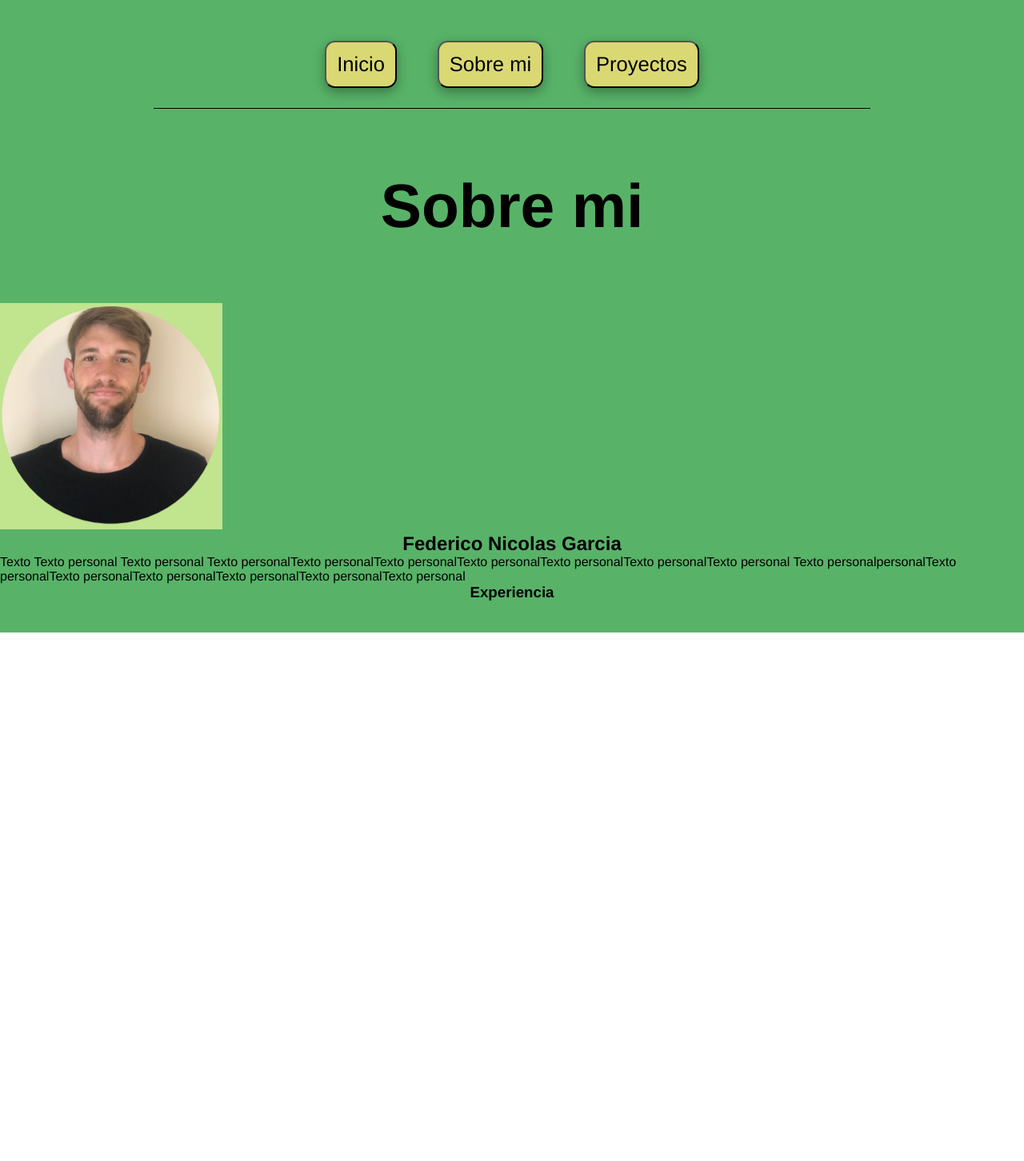
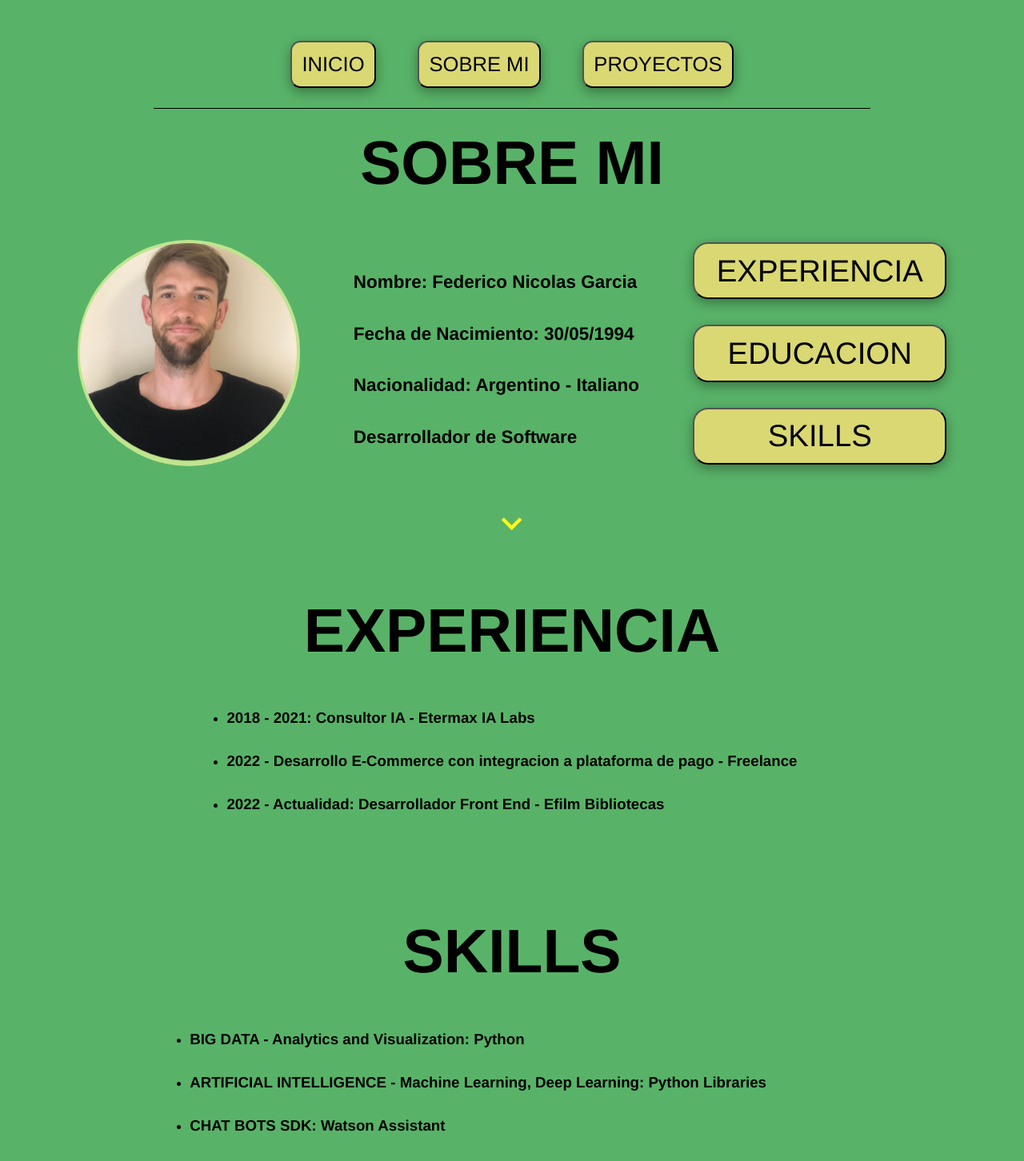
Before and after one commit to fedengarcia/federicoportfolio, a React (Create React App) app: page /Aboutme in a window 1280 px wide. Shown: the top 1452 px of the page at 80% size. Before the commit the page ends 800 px from the top, so only its background shows below. Built offline with nearby package versions, Linux system fonts and the light colour scheme.

Commit message:
About me

```diff
--- a/package.json
+++ b/package.json
@@ -3,6 +3,10 @@
   "version": "0.1.0",
   "private": true,
   "dependencies": {
+    "@emotion/react": "^11.9.0",
+    "@emotion/styled": "^11.8.1",
+    "@mui/icons-material": "^5.8.3",
+    "@mui/material": "^5.8.3",
     "@testing-library/jest-dom": "^5.16.4",
     "@testing-library/react": "^13.3.0",
     "@testing-library/user-event": "^13.5.0",
--- a/src/componentes/AboutMe.js
+++ b/src/componentes/AboutMe.js
@@ -2,6 +2,7 @@ import React from 'react';
 import Navbar from './Navbar';
 import TitlePage from './TitlePage';
 import profilePicture from '../img/fotoperfil.png'
+import KeyboardArrowDownIcon from '@mui/icons-material/KeyboardArrowDown';
 
 
 const AboutMe = () => {
@@ -11,21 +12,66 @@ const AboutMe = () => {
         <div className='root'>
             <Navbar/>
             <div className="description-container ">
-                <TitlePage title={"Sobre mi"}/>
+                <TitlePage title={"SOBRE MI"}/>
 
                 <div>
 
-                    <div className='img_profile_container animate_animated animate__zoomIn'>
-                        <img src={profilePicture} alt='foto de perfil'/>
+
+                    <div className='description animate__animated animate__fadeIn'>
+                        <div className='img_profile_container animate_animated animate__zoomIn'>
+                            <img src={profilePicture} alt='foto de perfil'/>
+                        </div>
+
+                        <ul>
+                            <li><h3>Nombre: Federico Nicolas Garcia</h3></li>
+                            <li><h3>Fecha de Nacimiento: 30/05/1994</h3></li>
+                            <li><h3>Nacionalidad: Argentino - Italiano</h3></li>
+                            <li><h3>Desarrollador de Software</h3></li>
+                        </ul>
+
+
+                        <div className='navabout'>
+                            <button>EXPERIENCIA</button>
+                            <button>EDUCACION</button>
+                            <button>SKILLS</button>
+                        </div>
+
+                    </div>
+                    <KeyboardArrowDownIcon/>
+
+
+                    <div className='experience about-section'>
+                        <h2>EXPERIENCIA</h2>
+                        <ul>
+                            <li><h3>2018 - 2021: Consultor IA - Etermax IA Labs</h3></li>
+                            <li><h3>2022 - Desarrollo E-Commerce con integracion a plataforma de pago - Freelance</h3></li>
+                            <li><h3>2022 - Actualidad: Desarrollador Front End - Efilm Bibliotecas</h3></li>
+
+                        </ul>
                     </div>
 
-                    <div className='description-container'>
-                        <h2>Federico Nicolas Garcia</h2>
+                    <div className='skills about-section'>
+                        <h2>SKILLS</h2>
+                        <ul>
+                            <li><h3>BIG DATA - Analytics and Visualization: Python</h3></li>
+                            <li><h3>ARTIFICIAL INTELLIGENCE - Machine Learning, Deep Learning: Python Libraries</h3></li>
+                            <li><h3>CHAT BOTS SDK: Watson Assistant</h3></li>
+                            <li><h3>DATABASE MANAGMENT: SQL, NOSQL, Firebase, MongoDB</h3></li>
+                            <li><h3>FRONT END DEVELOPMENT: HTML5, CSS, JAVASCRIPT, BOOSTRAP, SCSS, MATERIAL UI</h3></li>
+                            <li><h3>FRAMEWORKS: REACT JS, NEXT JS</h3></li>
+                            <li><h3>AGILE METHODOLOGY: Trello, Jira</h3></li>
 
-                        <p>Texto Texto personal Texto personal Texto personalTexto personalTexto personalTexto personalTexto personalTexto personalTexto personal
-                        Texto personalpersonalTexto personalTexto personalTexto personalTexto personalTexto personalTexto personal</p>
+                        </ul>
+                    </div>
 
-                        <h3>Experiencia</h3>
+
+                    <div className='education about-section'>
+                        <h2>EDUCACION</h2>
+                        <ul>
+                            <li><h3>2018 - 2021: Consultor IA - Etermax IA Labs</h3></li>
+                            <li><h3>2022 - Actualidad: Desarrollador Front End - Efilm Bibliotecas</h3></li>
+                            <li><h3>2022 - Desarrollo E-Commerce con integracion a plataforma de pago - Freelance</h3></li>
+                        </ul>
                     </div>
                 </div>
 
--- a/src/componentes/HomePage.js
+++ b/src/componentes/HomePage.js
@@ -3,6 +3,7 @@ import profilePicture from '../img/fotoperfil.png'
 import { useNavigate } from 'react-router-dom';
 import Navbar from './Navbar';
 import TitlePage from './TitlePage';
+import RedesSociales from './RedesSociales';
 
 const HomePage = () => {
 
@@ -22,12 +23,12 @@ const HomePage = () => {
                     <img src={profilePicture} alt='foto de perfil'/>
                 </div>
                 <div className='home'>
-                    <button className='animate__animated animate__fadeInRight' onClick={() => handleNav("Aboutme")}>Sobre mi</button>
-                    <button className='animate__animated animate__fadeInRight' onClick={() => handleNav("Proyects")}>Ver proyectos</button>
-                    <button className='animate__animated animate__fadeInRight' onClick="">Descargar CV</button>
+                    <button className='animate__animated animate__fadeInRight' onClick={() => handleNav("Aboutme")}>SOBRE MI</button>
+                    <button className='animate__animated animate__fadeInRight' onClick={() => handleNav("Proyects")}>PROYECTOS</button>
+                    <button className='animate__animated animate__fadeInRight' onClick="">DESCARGAR CV</button>
                 </div>
             </div>
-
+            <RedesSociales/>
         </div>
         </div>
     );
--- a/src/componentes/Navbar.js
+++ b/src/componentes/Navbar.js
@@ -8,10 +8,10 @@ const Navbar = () => {
     }
 
     return (
-        <div className='navbar'>
-            <button onClick={() => handleNav("")}>Inicio</button>
-            <button onClick={() => handleNav("Aboutme")}>Sobre mi</button>
-            <button onClick={() => handleNav("Proyects")}>Proyectos</button>
+        <div className='navbar '>
+            <button className='animate__animated animate__fadeInRight' onClick={() => handleNav("")}>INICIO</button>
+            <button className='animate__animated animate__fadeInRight' onClick={() => handleNav("Aboutme")}>SOBRE MI</button>
+            <button className='animate__animated animate__fadeInRight' onClick={() => handleNav("Proyects")}>PROYECTOS</button>
 
         </div>
     );
--- a/src/componentes/Proyects.js
+++ b/src/componentes/Proyects.js
@@ -22,7 +22,7 @@ const Proyects = () => {
         <div className='root'>
         <Navbar/>
         <div className="proyects-container">
-            <TitlePage title={"Proyectos"}/>
+            <TitlePage title={"PROYECTOS"}/>
             <div>
                 <ProyectCard name={"name"} repo={"proyect"} urlDeploy={"url"}/>
                 <ProyectCard name={"name"} repo={"proyect"} urlDeploy={"url"}/>
--- /dev/null
+++ b/src/componentes/RedesSociales.js
@@ -0,0 +1,19 @@
+import React from 'react';
+import GitHubIcon from '@mui/icons-material/GitHub';
+import EmailIcon from '@mui/icons-material/Email';
+import LinkedInIcon from '@mui/icons-material/LinkedIn';
+
+
+
+
+const RedesSociales = () => {
+    return (
+        <div className='socialmedia-container'>
+            <EmailIcon/>
+            <GitHubIcon/>
+            <LinkedInIcon/>
+        </div>
+    );
+}
+
+export default RedesSociales;
--- a/src/styles/_imports.scss
+++ b/src/styles/_imports.scss
@@ -5,7 +5,7 @@
 @import './componentes/titlepage.scss';
 @import './componentes/navbar.scss';
 @import './componentes/proyectcard.scss';
-
+@import './componentes/socialMedia';
 
 // Media query
 @import './mediaquery/mediaHomepage';
--- a/src/styles/componentes/_aboutme.scss
+++ b/src/styles/componentes/_aboutme.scss
@@ -2,9 +2,89 @@
 .description-container{
     overflow: hidden; /* Hide scrollbars */
     width: 100%;
-    height: 81.8vh;
+    height: auto;
     display: flex;
     justify-content: flex-start;
     align-items: center;
     flex-direction: column;
+
+    div{
+        display: flex;
+        align-items: center;
+        justify-content: center;
+        flex-direction: column;
+        margin: 0em 1em 1em 1em;
+
+        svg{
+            font-size: 4vw;
+            color: #fefb1f;
+            animation: mymove 0.3 infinite;
+
+            @keyframes mymove {
+                from {top: 0px;}
+                to {top: 200px;}
+              }
+        }
+
+
+        .description{
+            display: flex;
+            align-items: center;
+            justify-content: center;
+            flex-direction: row;
+
+            .img_profile_container{
+                border-radius: 10em;
+                overflow: hidden;
+
+
+                img{
+                    height: 100%;
+
+                    &:hover{
+                        cursor: pointer;
+
+                    }
+                }
+
+            }
+
+            .navabout{
+                button{
+                    width: 100%;
+                }
+            }
+
+            ul{
+                margin: 2em;
+                display: flex;
+                flex-direction: column;
+                li{
+                    text-decoration: none;
+                    list-style: none;
+                    margin: 1em;
+                    font-size: 1.5vw;
+                }
+            }
+        }
+
+
+        .about-section{
+            margin-top: 2em;
+            padding: 2em;
+            h2{
+                font-size: 6vw;
+                margin-bottom: 0.5em;
+            }
+            ul{
+                display: flex;
+                align-items: flex-start;
+                justify-content: center;
+                flex-direction: column;
+                li{
+                    margin: 1em;
+                }
+            }
+        }
+    }
 }
--- a/src/styles/componentes/_navbar.scss
+++ b/src/styles/componentes/_navbar.scss
@@ -4,7 +4,9 @@
     justify-content: center;
     align-items: center;
     border-bottom: 1px solid black;
+    background-color: #58b368;
     width: 70%;
+    z-index: 10;
 
     button{
         margin: 2em 1em 1em 1em;
--- /dev/null
+++ b/src/styles/componentes/_socialMedia.scss
@@ -0,0 +1,21 @@
+.socialmedia-container{
+    display: flex;
+    width: 100%;
+    justify-content: center;
+    align-items: center;
+    height: 5vh;
+    margin-top: 4em;
+// Cambiar margin cuando sea mobile a 2em
+    svg{
+
+        font-size: 5vw;
+        cursor: pointer;
+        margin: 1em;
+
+        transition: all 0.3s ease;
+        &:hover{
+            color: #dad873;
+        }
+
+    }
+}
--- a/src/styles/componentes/_titlepage.scss
+++ b/src/styles/componentes/_titlepage.scss
@@ -4,7 +4,7 @@
     text-align: center;
     h2{
         font-size: 6vw;
-        padding: 1em;
+        padding: 0.3em;
         animation-duration: 0.8s;
     }
 
```
Also changed, not shown: src/styles/style.scss (line endings or trailing spaces), 1 other file (tests, documents, lock files or other folders).
